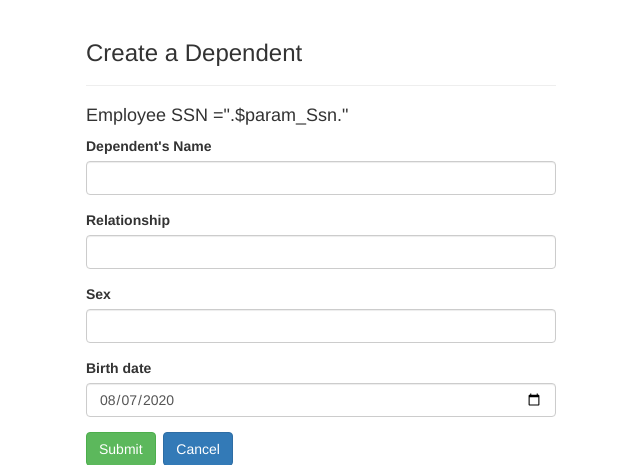
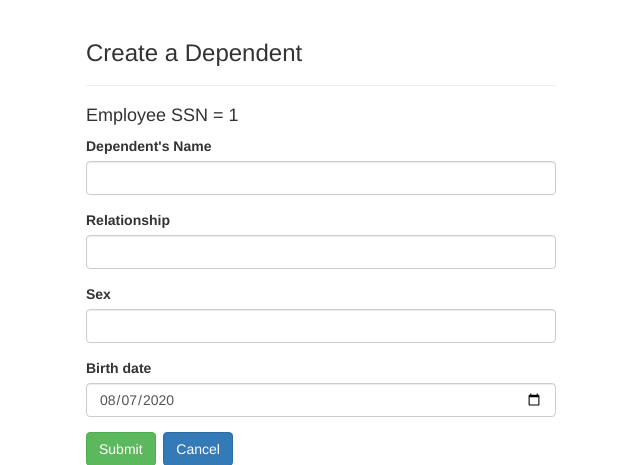
Before and after one commit to elliot-osu/project2, a PHP site: page /createDependent.php in a window 1280 px wide. Shown: the top 465 px of the page, without its empty margins (319-959 px from the left). Run offline with PHP 8.4, Linux system fonts and the light colour scheme; the visitor is signed in with stand-in values (Sample User, id 1); data that the repository does not hold is empty.

Commit message:
Update createDependent.php

```diff
--- a/createDependent.php
+++ b/createDependent.php
@@ -100,7 +100,7 @@
                     <div class="page-header">
                         <h3>Create a Dependent</h3>
                     </div>
-					<h4> Employee SSN =".$param_Ssn."</h4><p>
+					<h4> Employee SSN = <?php echo $Ssn;?></h4><p>
 
 	<form action="<?php echo htmlspecialchars(basename($_SERVER['REQUEST_URI'])); ?>" method="post">
         <div class="form-group <?php echo (!empty($Fname_err)) ? 'has-error' : ''; ?>">
```
